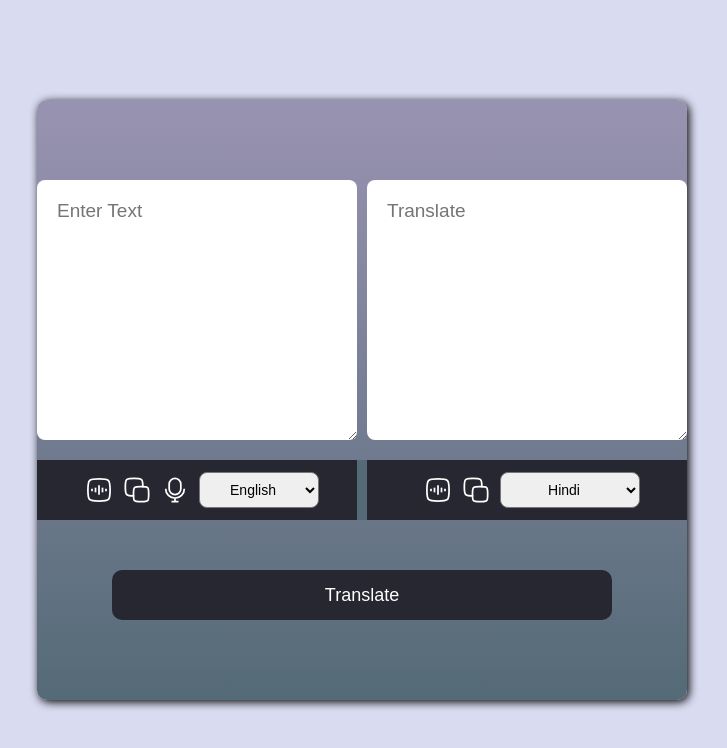
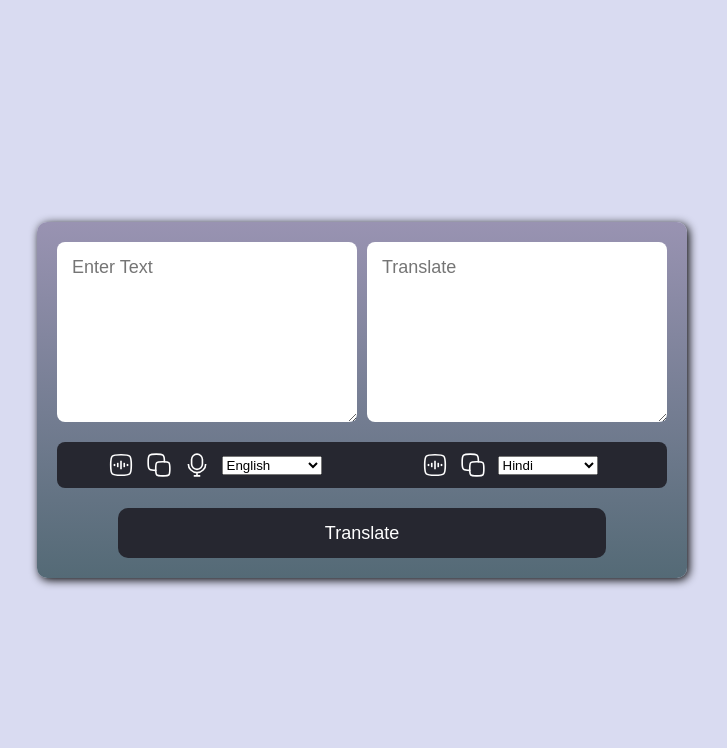
Before and after one commit to Ayushpal8543/Language-Translator, a plain HTML site: page index.html in a window 1280 px wide. Shown: the whole page, without its empty margins (278-1005 px from the left). Drawn offline with Linux system fonts and the light colour scheme.

Commit message:
Update style.css

```diff
--- a/style.css
+++ b/style.css
@@ -2,190 +2,118 @@
     margin: 0;
     padding: 0;
     font-family: "poppins", sans-serif;
+    box-sizing: border-box;
 }
+
 body{
     background-color:#d9dbf1;
-    width: 100vw;
-    height: 100vh;
+    min-height: 100vh;
     display: flex;
     align-items: center;
     justify-content: center;
+    padding: 10px;
 }
+
 .container{
-    width: 650px;
-    height: 600px;
+    width: 100%;
+    max-width: 650px;
     background: linear-gradient(to top,#546a76,#9993B2);
+    display: flex;
+    flex-direction: column;
+    align-items: center;
+    padding: 20px;
+    gap: 20px;
+    border-radius: 10px;
+    box-shadow: 2px 2px 10px;
+}
+
+.Text{
+    width: 100%;
+    display: flex;
+    gap: 10px;
+}
+
+#fromLang, #toLang{
+    width: 100%;
+    height: 180px;
+    font-size: 18px;
+    padding: 15px;
+    border-radius: 8px;
+    border: none;
+}
+
+.selectArea{
+    width: 100%;
+    height: auto;
+    display: flex;
+    justify-content: space-between;
+    background-color: #262730;
+    padding: 10px;
+    border-radius: 8px;
+}
+
+.slt1, .slt2{
+    width: 50%;
     display: flex;
     align-items: center;
     justify-content: center;
-    flex-direction: column;
-    box-shadow: 2px 2px 10px;
+    gap: 12px;
+}
+
+
+#transfer{
+    width: 80%;
+    height: 50px;
+    background-color: #262730;
+    color: #fff;
+    font-size: 18px;
     border-radius: 10px;
+    cursor: pointer;
     border: none;
 }
-.Text{
-    width: 100%;
-    height: 260px;
-    display: flex;
-    align-items: center;
-    justify-content: center;
-    gap: 10px;
-    overflow: hidden;
-}
-#fromLang,#toLang{
-    width: 100%;
-    height: 260px;
-    color: black;
-    background-color: #ffffff;
-    font-size: 19px;
-    padding: 20px;
-    box-sizing: border-box;
-    border: none;
-    border-radius: 8px;
-}
-.selectArea{
-    width: 100%;
-    height: 60px;
-    display: flex;
-    align-items: center;
-    justify-content: space-between;
-    background-color: #262730;
-    margin-top: 20px;
-}
-.slt1, .slt2{
-    width: 50%;
-    height: 100%;
-    display: flex;
-    align-items: center;
-    justify-content: center;
-    gap: 10px;
-    padding-left: 10px;
-}
-.slt1{
-    border-right: 5px solid #546a76;
-}
-.slt2{
-    border-left: 5px solid #546a76;
-}
-#fselect{
-    width: 120px;
-    padding: 8px 8px;
-    font-size: 14px;
-    border-radius: 8px;
-    cursor: pointer;
-    text-align: center;
-}
-#sselect{
-    width: 140px;
-    padding: 8px 8px;
-    font-size: 14px;
-    border-radius: 8px;
-    cursor: pointer;
-    text-align: center;
-}
-#transfer{
-    width: 500px;
-    height: 50px;
-    background-color: #262730;
-    margin-top: 50px;
-    color: #fff;
-    font-size: 18px;
-    border: none;
-    border-radius: 10px;
-    transition: 0.3s ease;
-    cursor: pointer;
-}
-#transfer:hover{
-    background-color: #3b3c46;
-    transform: scale(1.05);
-    box-shadow: 0 0 12px rgba(255,255,255,0.4);
-}
 
-/* Mic Style */
-.mic{
-    font-size: 20px;
-    background: none;
-    border: none;
-    cursor: pointer;
-    color: white;
-    transition: 0.2s ease;
-}
-.mic.listening{
-    color: red;
-    transform: scale(1.3);
-    text-shadow: 0 0 10px red;
-}
 
-/* Hover for Icons */
-.speak, .copy, .mic {
-    min-width: 24px;
-}
-
-.speak, .copy{
-    width: 28px;
+.speak, .copy, .mic{
+    width: 26px;
     cursor: pointer;
     transition: 0.2s ease;
 }
-.speak:hover, .copy:hover{
-    transform: scale(1.2);
-    filter: brightness(1.4);
-}
+
 .mic.listening{
     filter: brightness(2);
-    transform: scale(1.3);
-}
-.speak, .copy, .mic{
-    width: 28px;
-    cursor: pointer;
-    transition: 0.2s;
-}
-.speak:hover, .copy:hover{
-    transform: scale(1.2);
+    transform: scale(1.25);
 }
 
-/* Mobile Responsive Design */
-@media (max-width: 768px){
-    body{
-        height: auto;
-        padding: 20px;
-    }
-
-    .container{
-        width: 100%;
-        padding: 15px;
-    }
+/* Mobile Fix */
+@media(max-width: 768px){
 
     .Text{
         flex-direction: column;
-        height: auto;
     }
 
-    #fromLang,#toLang{
-        height: 160px;
+    #fromLang, #toLang{
+        height: 150px;
+        font-size: 16px;
     }
 
     .selectArea{
         flex-direction: column;
-        height: auto;
-        padding: 10px 0;
-        gap: 10px;
+        gap: 12px;
     }
 
     .slt1, .slt2{
         width: 100%;
         border: none;
-        justify-content: space-around;
-        gap: 10px;
-    }
-
-    #fselect,#sselect{
-        width: 45%;
-        font-size: 13px;
-        padding: 6px;
     }
 
     #transfer{
         width: 100%;
-        height: 45px;
+        font-size: 17px;
+    }
+
+    #fselect, #sselect{
+        width: auto;
+        font-size: 14px;
+        padding: 6px;
     }
 }
```
